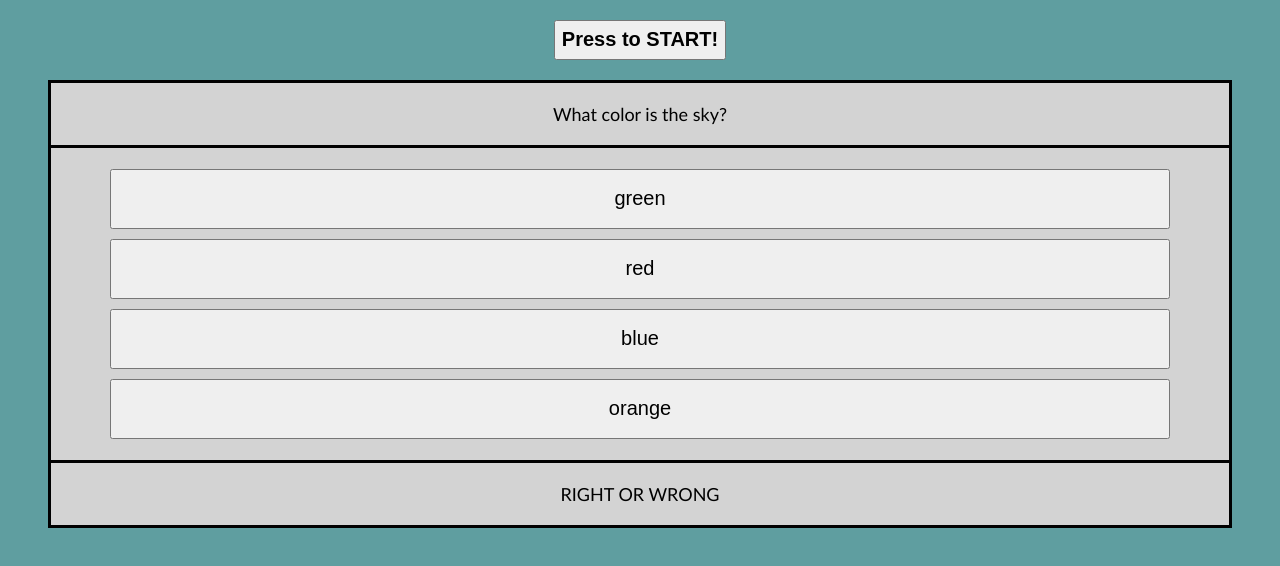
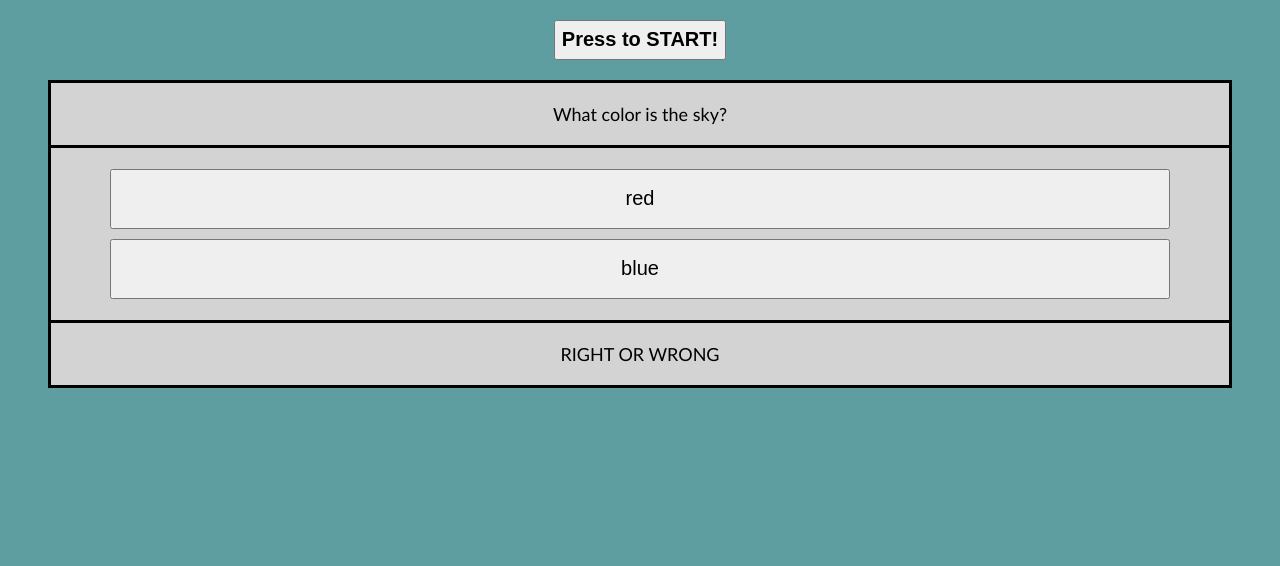
Before and after one commit to adamkeyser45/Code-Quiz, a plain HTML site: page index.html in a window 1280 px wide. Both pictures are taken after a click on the button "Press to START!". Shown: the part 90-656 px from the top of the page. Drawn offline with Linux system fonts and the light colour scheme.

Commit message:
set new question function added

```diff
--- a/assets/js/script.js
+++ b/assets/js/script.js
@@ -1,10 +1,6 @@
 // PLAN
 
-// Function to start quiz
-// -When start button is clicked, start timer deduction and display new question
-
-// Function for new question
-// -Displays random question from array in question area, displays new choices on buttons.
+//Function for checking answers
 // -When choice is correct, display 'RIGHT' and move to next question.
 // -When choice is wrong, display 'WRONG', deduct time from timer, and move on to next question.
 
@@ -19,14 +15,22 @@ var timeLeft = document.querySelector("#countDownClock");
 var questionSpan = document.querySelector("#question");
 var choice1 = document.querySelector("#choice1");
 var choice2 = document.querySelector("#choice2");
-var choice3 = document.querySelector("#choice3");
-var choice4 = document.querySelector("#choice4");
 
 
-
+var questions = [
+    {
+        question: 'What color is the sky?',
+        answers: {a: 'red', b: 'blue'},
+        correct: 'blue'
+    },
+    {
+        question: 'What color is grass?',
+        answers: {a: 'green', b: 'purple'},
+        correct: 'green'
+    }
+];
 
 var startQuiz = function() {
-    newQuestion();
     var time = 10;
 
     var timeInterval = setInterval(function() {
@@ -37,23 +41,40 @@ var startQuiz = function() {
             timeLeft.textContent = '';
             clearInterval(timeInterval);
             questionSpan.textContent = "Quiz Over!";
-            choice1.textContent = "Press";
-            choice2.textContent = "start to";
-            choice3.textContent = "try";
-            choice4.textContent = "again!";
+            choice1.textContent = "Press start";
+            choice2.textContent = "to try again!";
             window.alert("Time's up!");
         }
     }, 1000);
+
+    setNewQuestion();
 };
 
-var newQuestion = function() {
-    questionSpan.textContent = "What color is the sky?";
-    choice1.textContent = "green";
-    choice2.textContent = "red";
-    choice3.textContent = "blue";
-    choice4.textContent = "orange";
+var setNewQuestion = function() {
+    var i = 0;
+    if (i < questions.length) {
+        var newQuestion = questions[i].question;
+        var answerA = questions[i].answers.a
+        var answerB = questions[i].answers.b
+        questionSpan.textContent = newQuestion;
+        choice1.textContent = answerA;
+        choice2.textContent = answerB;
+       i++;
+    };
 };
+
+var checkAnswer1 = function() {
 
 
 
+    // If the button's text content = the question's correct answer then display correct and setNewQuestion()
+
+
+    // Else display WRONg and set new question
+
+    // Then set a new question
+    // setNewQuestion();
+}
+
+choice1.addEventListener("click", checkAnswer1);
 startButton.addEventListener("click", startQuiz);
--- a/index.html
+++ b/index.html
@@ -28,8 +28,8 @@
             <ul>
                 <li><button id="choice1">Answer Choice 1</button></li>
                 <li><button id="choice2">Answer Choice 2</button></li>
-                <li><button id="choice3">Answer Choice 3</button></li>
-                <li><button id="choice4">Answer Choice 4</button></li>
+                <!-- <li><button id="choice3">Answer Choice 3</button></li>
+                <li><button id="choice4">Answer Choice 4</button></li> -->
             </ul>
             <p class="right-wrong" id="rightWrong">RIGHT OR WRONG</p>
         </div>
```
